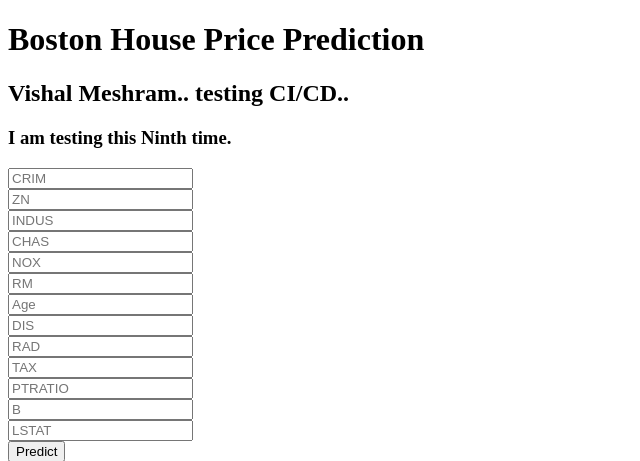
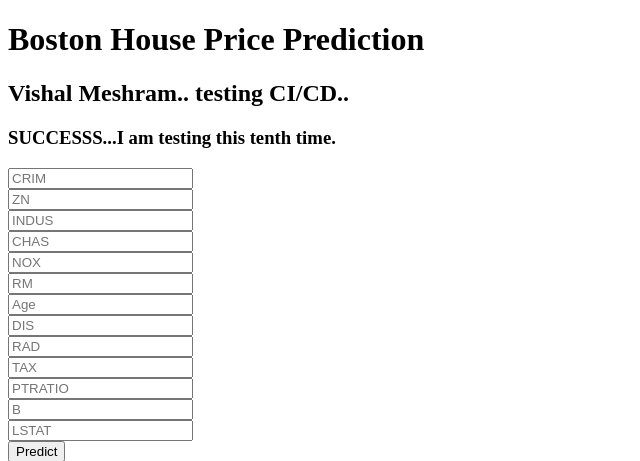
Before and after one commit to vishal-meshram/CI-CD_Demo, a Flask app: page / in a window 1280 px wide. Shown: the top 461 px of the page, without its empty margins (0-640 px from the left). Run offline with Flask 2, Linux system fonts and the light colour scheme; parts of the project's set-up code (start-up, migrations or seed data) failed here and were passed over.

Commit message:
SUCCESS.. testing 10th time

```diff
--- a/templates/home.html
+++ b/templates/home.html
@@ -16,7 +16,7 @@
  <div class="login">
 	<h1>Boston House Price Prediction</h1>
 	<h2> Vishal Meshram.. testing CI/CD.. </h2>
-	<h3> I am testing this Ninth time. </h3>
+	<h3> SUCCESSS...I am testing this tenth time. </h3>
 
      <!-- Main Input For Receiving Query to our ML -->
     <form action="{{ url_for('predict')}}"method="post">
```
